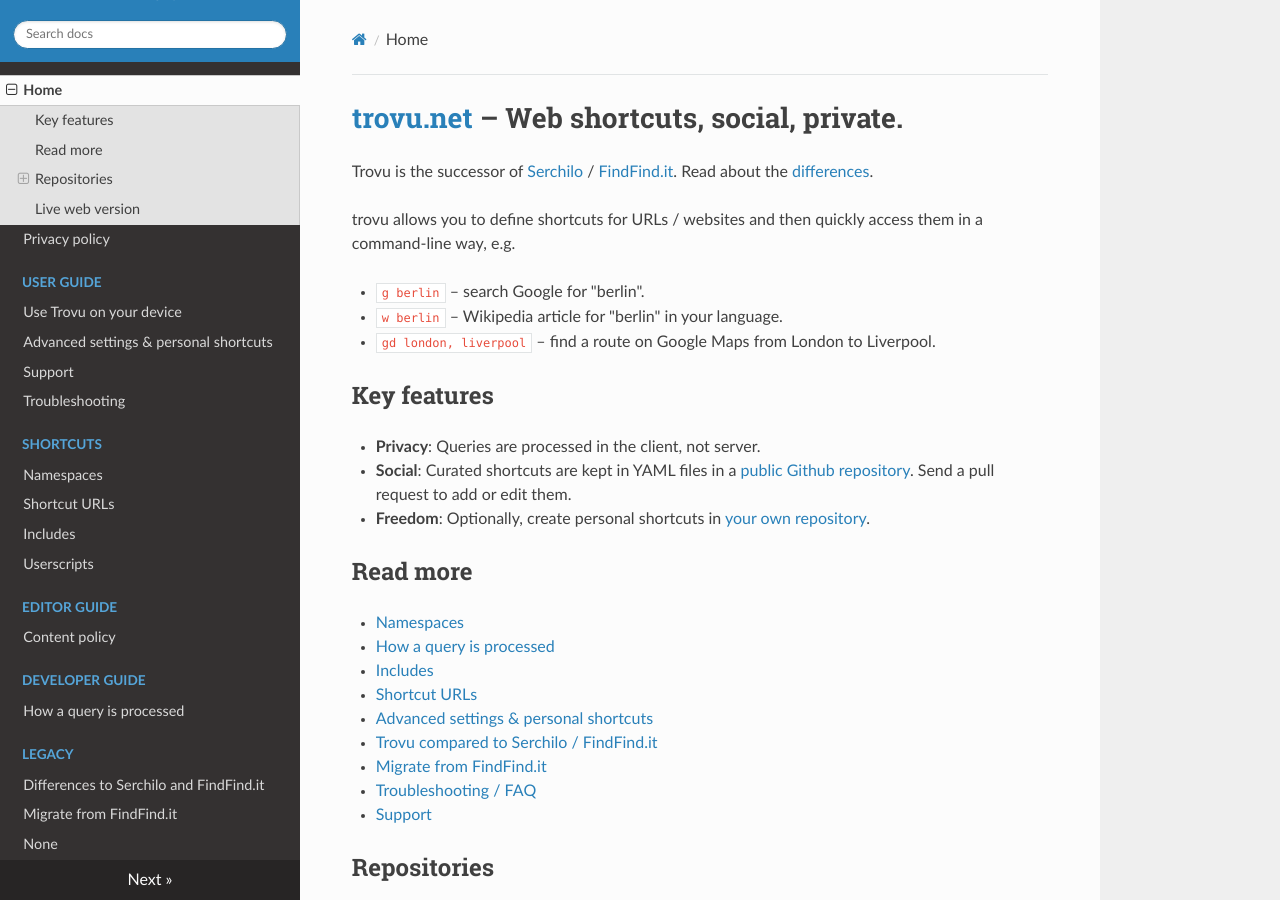
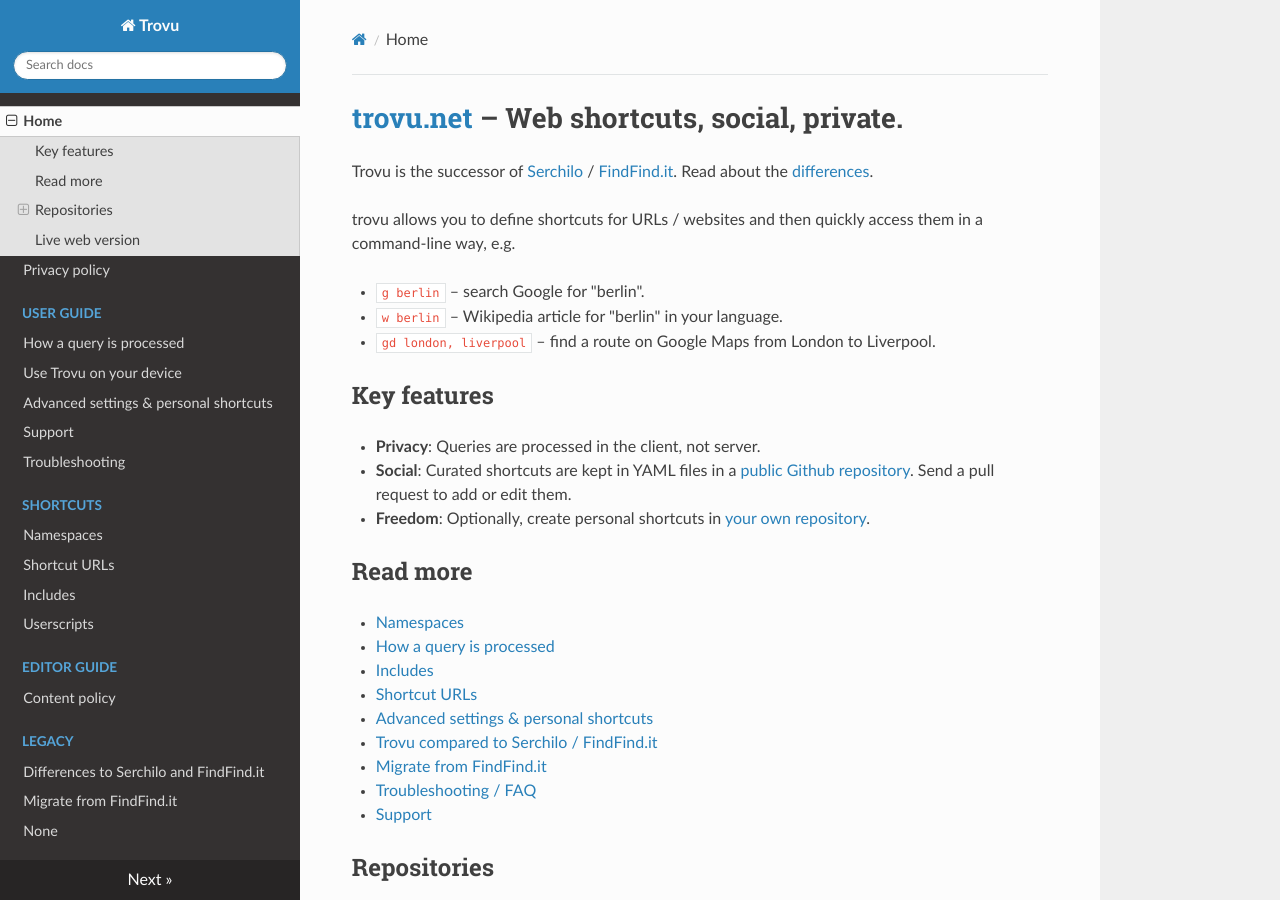
Before and after one commit to trovu/trovu, an MkDocs documentation site: the page built from docs/index.md, in a window 1280 px wide and 900 px high. Built offline with MkDocs 1.6.1, drawn with Linux system fonts in a browser that asks for light colours; nearby versions of some CDN libraries; part of the change alters nothing that is shown.

```diff
--- a/docs/index.md
+++ b/docs/index.md
@@ -17,7 +17,7 @@ trovu allows you to define shortcuts for URLs / websites and then quickly access
 ## Read more
 
 -   [Namespaces](shortcuts/namespaces.md)
--   [How a query is processed](developers/processing.md)
+-   [How a query is processed](users/processing.md)
 -   [Includes](shortcuts/includes.md)
 -   [Shortcut URLs](shortcuts/urls.md)
 -   [Advanced settings & personal shortcuts](users/advanced.md)
--- a/mkdocs.yml
+++ b/mkdocs.yml
@@ -17,6 +17,7 @@ nav:
   - Home: index.md
   - privacy.md
   - User guide:
+      - users/processing.md
       - users/integration.md
       - users/advanced.md
       - users/support.md
@@ -28,8 +29,6 @@ nav:
       - shortcuts/userscripts.md
   - Editor guide:
       - editors/policy.md
-  - Developer guide:
-      - developers/processing.md
   - Legacy:
       - legacy/differences.md
       - legacy/migrate.md
```
Also changed, not shown: docs/users/processing.md (renamed from docs/developers/processing.md).
